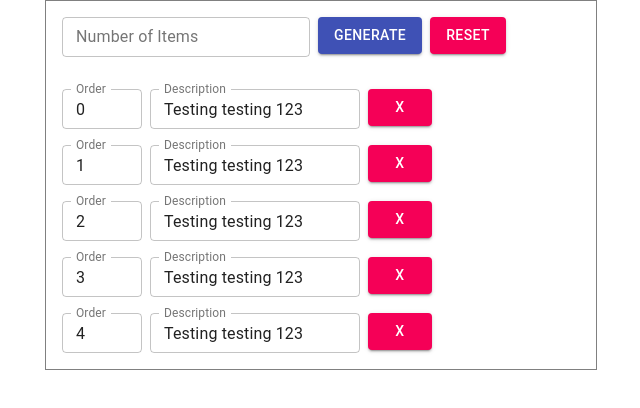
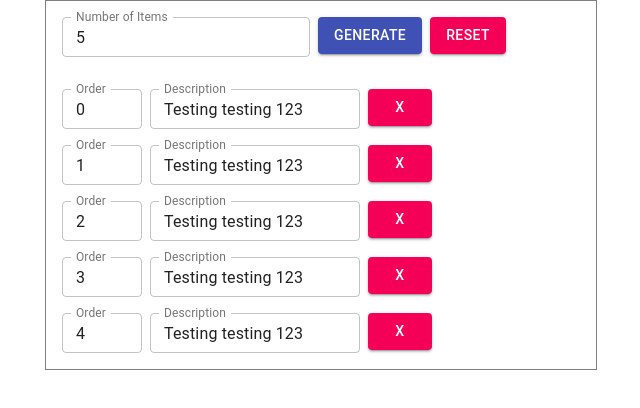
Before and after one commit to bcdevlucas/owl, a React (Create React App) app: page / in a window 1280 px wide. Shown: the top 408 px of the page, without its empty margins (319-959 px from the left). Built offline with nearby package versions, Linux system fonts and the light colour scheme.

Commit message:
More stuff.

```diff
--- a/src/components/list-items/components/list-controls.tsx
+++ b/src/components/list-items/components/list-controls.tsx
@@ -1,4 +1,4 @@
-import React, { useState } from 'react';
+import React, { Component } from 'react';
 import { Box, Button, FormControl, TextField } from '@material-ui/core';
 
 export interface ListControlsProps {
@@ -6,11 +6,30 @@ export interface ListControlsProps {
     onReset: () => void;
 }
 
-export const ListControls = ({ onGenerateItems, onReset }: ListControlsProps) => {
+export interface ListControlsState {
+    numberOfItems: number;
+}
+
+export class ListControls extends Component<ListControlsProps, ListControlsState> {
+    state: ListControlsState = {
+        numberOfItems: 5
+    }
+
+    setNumberOfItems = (event: any) => {
+        this.setState({ numberOfItems: Number(event.target.value) });
+    }
+
+    getNumberOfItems = (): number => {
+        return this.state.numberOfItems;
+    }
+
+    render () {
+        const { onGenerateItems, onReset } = this.props;
+        const { numberOfItems } = this.state;
         return (
             <>
                 <FormControl>
-                <TextField id="item-count" variant="outlined" size="small" label="Number of Items" />
+                    <TextField id="item-count" variant="outlined" size="small" label="Number of Items" value={numberOfItems} onChange={this.setNumberOfItems} />
                 </FormControl>
                 <Box ml={1}>
                     <Button
@@ -32,4 +51,6 @@ export const ListControls = ({ onGenerateItems, onReset }: ListControlsProps) =>
                 </Box>
             </>
         )
+
     }
+}
--- a/src/components/list-items/containers/list-controls.tsx
+++ b/src/components/list-items/containers/list-controls.tsx
@@ -1,4 +1,4 @@
-import { Component } from 'react';
+import { Component, createRef } from 'react';
 import { connect } from 'react-redux';
 
 import { RootState } from '../../../store';
@@ -28,12 +28,20 @@ export class ListControlsContainer extends Component<ListControlsContainerProps>
         resetListItems: () => {}
     }
 
+    controls: any = null;
+
+    constructor(props: ListControlsContainerProps) {
+        super(props);
+        this.controls = createRef<ListControls>()
+    }
+
+
     handleCreateItems = async () => {
         const { createListItems } = this.props;
         if (createListItems) {
-            createListItems(20);
+            const controls = this.controls.current
+            createListItems(controls.getNumberOfItems());
         }
-        // alert('Generate items');
     }
 
     handleResetItems = async () => {
@@ -41,12 +49,12 @@ export class ListControlsContainer extends Component<ListControlsContainerProps>
         if (resetListItems) {
             resetListItems();
         }
-        // alert('Reset items');
     }
 
     render () {
         return (
             <ListControls
+                ref={this.controls}
                 onGenerateItems={this.handleCreateItems}
                 onReset={this.handleResetItems}
             />
```
Also changed, not shown: 1 other file (tests, documents, lock files or other folders). Lines whose indentation alone changed are shown as unchanged.
